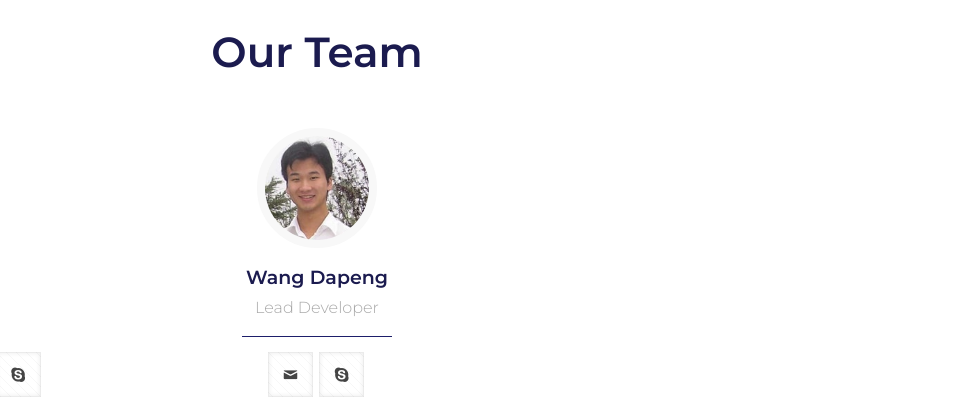
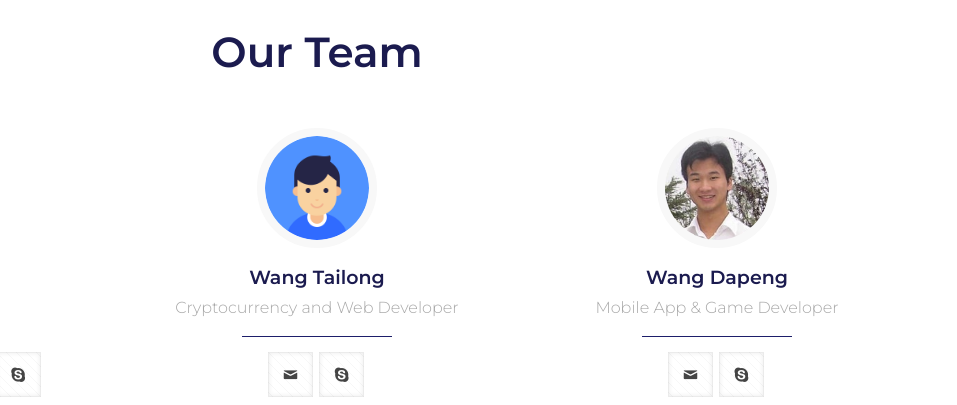
Before and after one commit to Apollo-IT/apolloit, a plain HTML site: page index.html in a window 1280 px wide. Shown: the part 9020-9425 px from the top of the page, 323-1280 px from the left. Drawn offline with Linux system fonts and the light colour scheme.

Commit message:
Update assets

```diff
--- a/index.html
+++ b/index.html
@@ -1055,13 +1055,39 @@
 										<div class="team team_circle">
 											<div class="image_frame photo no_link scale-with-grid">
 												<div class="image_wrapper">
+													<img class="scale-with-grid" src="images/pi/user.webp" alt="img">
+												</div>
+											</div>
+											<div class="desc_wrapper">
+												<h4>Wang Tailong</h4>
+												<p class="subtitle">
+													Cryptocurrency and Web Developer
+												</p>
+												<hr class="hr_color">
+												<div class="links">
+													<a href="mailto:wang.t_l@hotmail.com" class="icon_bar icon_bar_small">
+														<span class="t"><i class="icon-mail"></i></span>
+														<span class="b"><i class="icon-mail"></i></span>
+													</a>
+													<a target="_blank" href="skype:live:wang.t_l" class="icon_bar icon_bar_small">
+														<span class="t"><i class="icon-skype"></i></span>
+														<span class="b"><i class="icon-skype"></i></span>
+													</a>
+												</div>
+											</div>
+										</div>
+									</div>
+									<div class="column mcb-column one-third column_our_team ">
+										<div class="team team_circle">
+											<div class="image_frame photo no_link scale-with-grid">
+												<div class="image_wrapper">
 													<img class="scale-with-grid" src="images/dapeng.jpg" alt="img">
 												</div>
 											</div>
 											<div class="desc_wrapper">
 												<h4>Wang Dapeng</h4>
 												<p class="subtitle">
-													Lead Developer
+													Mobile App & Game Developer
 												</p>
 												<hr class="hr_color">
 												<div class="links">
```
Also changed, not shown: cn.html (+27 -1 lines).
